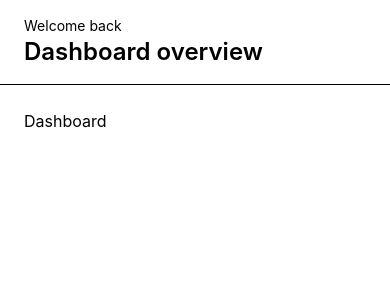
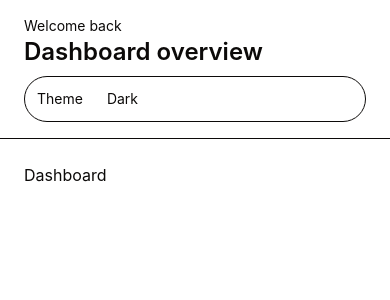
Before and after one commit to MaksymKostiukEpam/rig-link, a React (Vite) app: page / in a window 390 px wide. Shown: the top 300 px of the page. Built offline with nearby package versions, Linux system fonts and the light colour scheme.

Commit message:
feat: add theme support

```diff
--- a/src/App.css
+++ /dev/null
@@ -1,184 +0,0 @@
-.counter {
-  font-size: 16px;
-  padding: 5px 10px;
-  border-radius: 5px;
-  color: var(--accent);
-  background: var(--accent-bg);
-  border: 2px solid transparent;
-  transition: border-color 0.3s;
-  margin-bottom: 24px;
-
-  &:hover {
-    border-color: var(--accent-border);
-  }
-  &:focus-visible {
-    outline: 2px solid var(--accent);
-    outline-offset: 2px;
-  }
-}
-
-.hero {
-  position: relative;
-
-  .base,
-  .framework,
-  .vite {
-    inset-inline: 0;
-    margin: 0 auto;
-  }
-
-  .base {
-    width: 170px;
-    position: relative;
-    z-index: 0;
-  }
-
-  .framework,
-  .vite {
-    position: absolute;
-  }
-
-  .framework {
-    z-index: 1;
-    top: 34px;
-    height: 28px;
-    transform: perspective(2000px) rotateZ(300deg) rotateX(44deg) rotateY(39deg)
-      scale(1.4);
-  }
-
-  .vite {
-    z-index: 0;
-    top: 107px;
-    height: 26px;
-    width: auto;
-    transform: perspective(2000px) rotateZ(300deg) rotateX(40deg) rotateY(39deg)
-      scale(0.8);
-  }
-}
-
-#center {
-  display: flex;
-  flex-direction: column;
-  gap: 25px;
-  place-content: center;
-  place-items: center;
-  flex-grow: 1;
-
-  @media (max-width: 1024px) {
-    padding: 32px 20px 24px;
-    gap: 18px;
-  }
-}
-
-#next-steps {
-  display: flex;
-  border-top: 1px solid var(--border);
-  text-align: left;
-
-  & > div {
-    flex: 1 1 0;
-    padding: 32px;
-    @media (max-width: 1024px) {
-      padding: 24px 20px;
-    }
-  }
-
-  .icon {
-    margin-bottom: 16px;
-    width: 22px;
-    height: 22px;
-  }
-
-  @media (max-width: 1024px) {
-    flex-direction: column;
-    text-align: center;
-  }
-}
-
-#docs {
-  border-right: 1px solid var(--border);
-
-  @media (max-width: 1024px) {
-    border-right: none;
-    border-bottom: 1px solid var(--border);
-  }
-}
-
-#next-steps ul {
-  list-style: none;
-  padding: 0;
-  display: flex;
-  gap: 8px;
-  margin: 32px 0 0;
-
-  .logo {
-    height: 18px;
-  }
-
-  a {
-    color: var(--text-h);
-    font-size: 16px;
-    border-radius: 6px;
-    background: var(--social-bg);
-    display: flex;
-    padding: 6px 12px;
-    align-items: center;
-    gap: 8px;
-    text-decoration: none;
-    transition: box-shadow 0.3s;
-
-    &:hover {
-      box-shadow: var(--shadow);
-    }
-    .button-icon {
-      height: 18px;
-      width: 18px;
-    }
-  }
-
-  @media (max-width: 1024px) {
-    margin-top: 20px;
-    flex-wrap: wrap;
-    justify-content: center;
-
-    li {
-      flex: 1 1 calc(50% - 8px);
-    }
-
-    a {
-      width: 100%;
-      justify-content: center;
-      box-sizing: border-box;
-    }
-  }
-}
-
-#spacer {
-  height: 88px;
-  border-top: 1px solid var(--border);
-  @media (max-width: 1024px) {
-    height: 48px;
-  }
-}
-
-.ticks {
-  position: relative;
-  width: 100%;
-
-  &::before,
-  &::after {
-    content: '';
-    position: absolute;
-    top: -4.5px;
-    border: 5px solid transparent;
-  }
-
-  &::before {
-    left: 0;
-    border-left-color: var(--border);
-  }
-  &::after {
-    right: 0;
-    border-right-color: var(--border);
-  }
-}
--- a/src/App.tsx
+++ b/src/App.tsx
@@ -1,6 +1,5 @@
 import { RouterProvider } from "react-router-dom";
 import router from "./app/router";
-import "./App.css";
 
 function App() {
   return <RouterProvider router={router} />;
--- a/src/components/layout/app-layout.tsx
+++ b/src/components/layout/app-layout.tsx
@@ -4,13 +4,13 @@ import Sidebar from "./sidebar";
 
 export default function AppLayout() {
   return (
-    <div className="min-h-screen bg-background text-foreground">
+    <div className="app-shell min-h-screen bg-background text-foreground">
       <div className="flex min-h-screen flex-col md:flex-row">
         <Sidebar />
 
         <div className="flex min-h-screen flex-1 flex-col">
           <Header />
-          <main className="flex-1 p-6 md:p-8">
+          <main className="app-main flex-1 p-6 md:p-8">
             <div className="mx-auto flex min-h-full w-full max-w-7xl flex-col gap-6">
               <Outlet />
             </div>
--- a/src/components/layout/header.tsx
+++ b/src/components/layout/header.tsx
@@ -1,6 +1,16 @@
+import { useEffect, useState } from "react";
+import { useTheme } from "../../hooks/use-theme";
+
 export default function Header() {
+  const { theme, setTheme } = useTheme();
+  const [mounted, setMounted] = useState(false);
+
+  useEffect(() => {
+    setMounted(true);
+  }, []);
+
   return (
-    <header className="sticky top-0 z-10 border-b border-border bg-background/95 px-6 py-4 backdrop-blur-lg md:px-8">
+    <header className="app-header sticky top-0 z-10 border-b border-border bg-background/95 px-6 py-4 backdrop-blur-lg md:px-8">
       <div className="flex flex-col gap-2 md:flex-row md:items-center md:justify-between">
         <div>
           <p className="text-sm text-muted-foreground">Welcome back</p>
@@ -8,6 +18,21 @@ export default function Header() {
             Dashboard overview
           </h2>
         </div>
+
+        <div className="flex items-center gap-3 rounded-full border border-border bg-card px-3 py-2 text-sm text-foreground">
+          <span className="text-muted-foreground">Theme</span>
+          <button
+            type="button"
+            className={`rounded-full px-3 py-1 transition ${
+              theme === "light"
+                ? "bg-secondary text-secondary-foreground"
+                : "bg-primary text-primary-foreground"
+            }`}
+            onClick={() => setTheme(theme === "light" ? "dark" : "light")}
+          >
+            {mounted ? (theme === "light" ? "Dark" : "Light") : "Toggle"}
+          </button>
+        </div>
       </div>
     </header>
   );
--- a/src/components/layout/sidebar.tsx
+++ b/src/components/layout/sidebar.tsx
@@ -9,7 +9,7 @@ const links = [
 
 export default function Sidebar() {
   return (
-    <aside className="hidden min-h-screen w-full max-w-[280px] shrink-0 flex-col gap-6 border-r border-border bg-sidebar p-6 text-sidebar-foreground md:flex">
+    <aside className="app-sidebar hidden min-h-screen w-full max-w-[280px] shrink-0 flex-col gap-6 border-r border-border bg-sidebar p-6 text-sidebar-foreground md:flex">
       <div className="space-y-2">
         <p className="text-xs uppercase tracking-[0.24em] text-muted-foreground">
           Rig Link
--- /dev/null
+++ b/src/hooks/use-theme.ts
@@ -0,0 +1,32 @@
+import { useEffect, useState } from "react";
+
+type Theme = "light" | "dark";
+
+const STORAGE_KEY = "rig-link-theme";
+
+function getInitialTheme(): Theme {
+  if (typeof window === "undefined") {
+    return "light";
+  }
+
+  const stored = window.localStorage.getItem(STORAGE_KEY) as Theme | null;
+  if (stored === "light" || stored === "dark") {
+    return stored;
+  }
+
+  return window.matchMedia("(prefers-color-scheme: dark)").matches
+    ? "dark"
+    : "light";
+}
+
+export function useTheme() {
+  const [theme, setTheme] = useState<Theme>(getInitialTheme);
+
+  useEffect(() => {
+    const root = document.documentElement;
+    root.classList.toggle("dark", theme === "dark");
+    window.localStorage.setItem(STORAGE_KEY, theme);
+  }, [theme]);
+
+  return { theme, setTheme };
+}
--- a/src/index.css
+++ b/src/index.css
@@ -40,6 +40,29 @@
   --sidebar-ring: oklch(0.709 0.01 56.259);
 }
 
+html {
+  color-scheme: light;
+}
+
+html.dark {
+  color-scheme: dark;
+}
+
+body {
+  margin: 0;
+  min-height: 100vh;
+  background: var(--background);
+  color: var(--foreground);
+  transition: background-color 0.2s ease, color 0.2s ease;
+}
+
+.app-shell,
+.app-header,
+.app-main,
+.app-sidebar {
+  transition: background-color 0.2s ease, color 0.2s ease, border-color 0.2s ease;
+}
+
 .dark {
   --background: oklch(0.147 0.004 49.25);
   --foreground: oklch(0.985 0.001 106.423);
```
